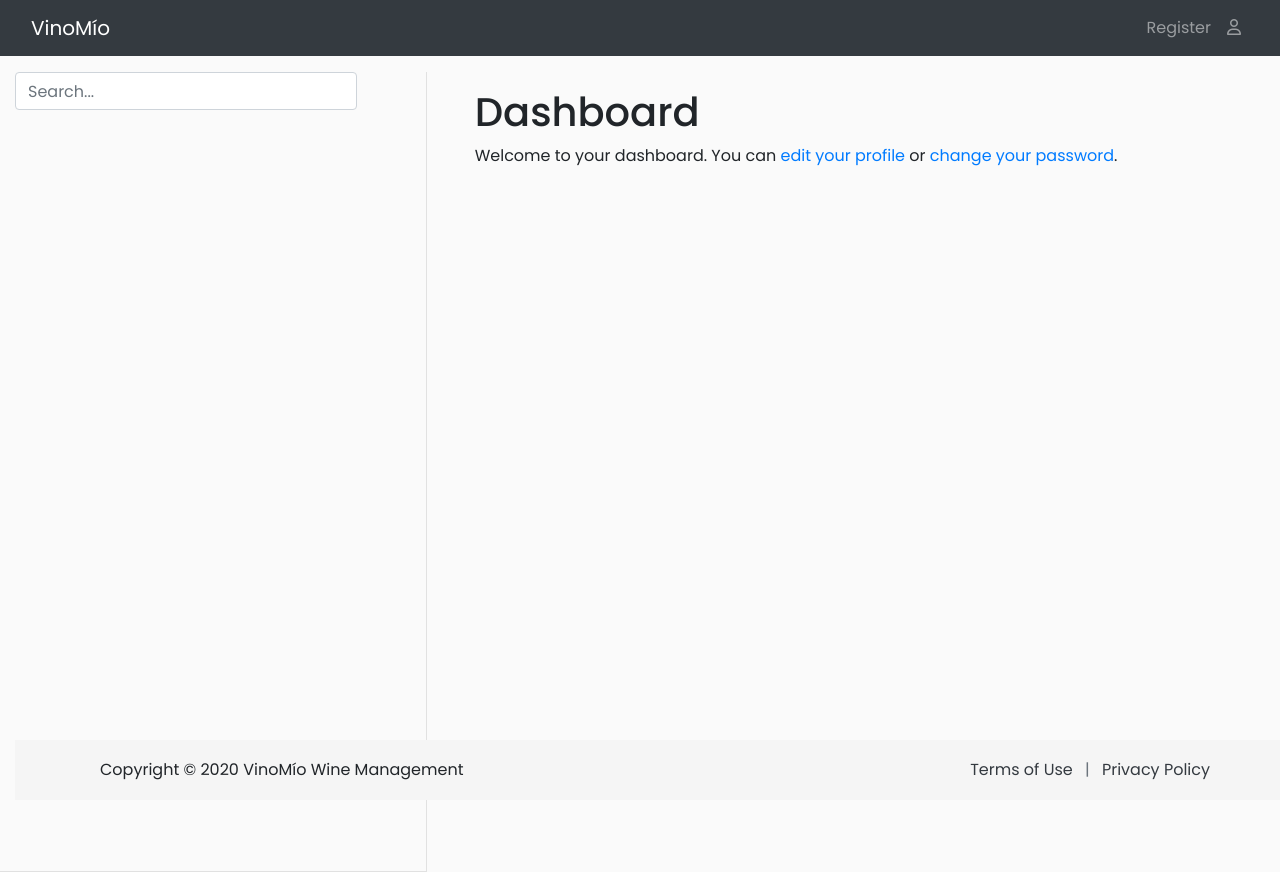
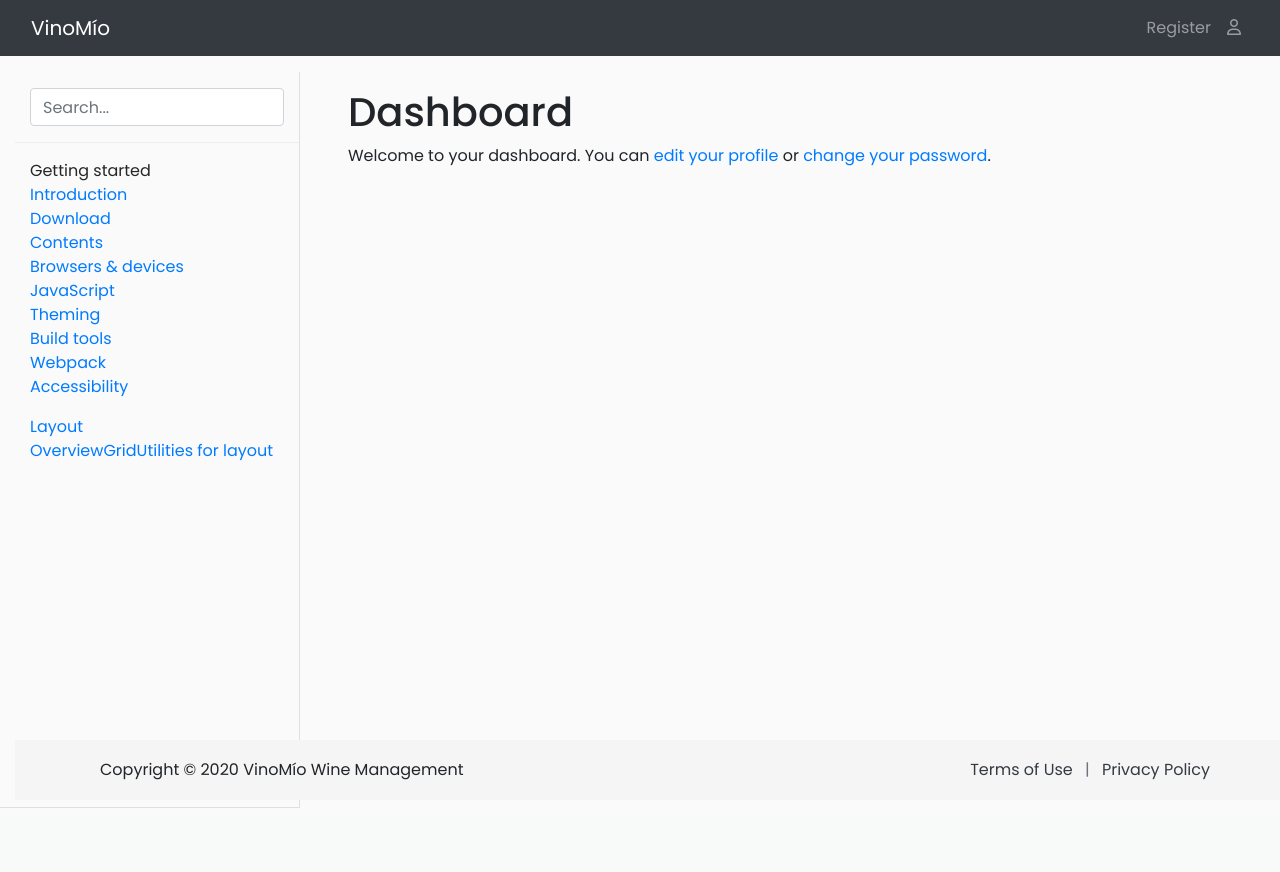
Before and after one commit to cjrisua/reviews, a Django app: template cellar/templates/cellar/dashboard.html in a window 1280 px wide. After the commit the page ends 808 px from the top, so only its background shows below. Run offline with Django 3.2, Linux system fonts and the light colour scheme; the template is opened without the code that fills it, so the values that code supplies are empty; parts of the project's set-up code (start-up, migrations or seed data) failed here and were passed over; some libraries are stand-ins or nearby versions.

Commit message:
more ui changes

```diff
--- a/cellar/templates/base.html
+++ b/cellar/templates/base.html
@@ -7,15 +7,24 @@
         <meta name="viewport" content="width=device-width, initial-scale=1, shrink-to-fit=no">
         <title>Minikahda Wine Cellar</title>
         <link rel="stylesheet" id="fontawesome-css" href="https://stackpath.bootstrapcdn.com/font-awesome/4.7.0/css/font-awesome.min.css?ver=5.4.2" type="text/css" media="all">
-        <link rel="stylesheet" type="text/css" href="{% static 'vendor/css/bootstrap.min.css' %}">
+        <!--<link rel="stylesheet" type="text/css" href="{% static 'vendor/css/bootstrap.min.css' %}">-->
+        <link rel="stylesheet" href="https://cdn.jsdelivr.net/npm/bootstrap@4.5.3/dist/css/bootstrap.min.css" integrity="sha384-TX8t27EcRE3e/ihU7zmQxVncDAy5uIKz4rEkgIXeMed4M0jlfIDPvg6uqKI2xXr2" crossorigin="anonymous">
         <!-- Material Design for Bootstrap -->
-        <link rel="stylesheet" type="text/css" href="{% static 'vendor/css/mdb.min.css' %}">
+        <!--<link rel="stylesheet" type="text/css" href="{% static 'vendor/css/mdb.min.css' %}">-->
         <link rel="stylesheet" type="text/css" href="{% static 'wine/entities.css' %}">
         <link rel="stylesheet" type="text/css" href="{% static 'wine/winecellar.css' %}">
         <!--<link href="{% static "wine/base.css" %}" rel="stylesheet">-->
         <script src="https://kit.fontawesome.com/4b6b3dad85.js" crossorigin="anonymous"></script>
     </head>
     <body>
+      <style>
+
+        @media only screen and (max-width: 400px) {
+            body {
+                background-color: green;
+            }
+        }
+        </style>
       <nav class="navbar navbar-expand-md navbar-dark bg-dark mb-3">
         <div class="container-fluid">
           <a href="#" class="navbar-brand mr-3">VinoMío</a>
@@ -56,7 +65,7 @@
         </div>
       </nav>
       <div class="container-fluid">
-        <div class="row flex-xl-nowrap">
+        <div class="row flex-xl-nowrap bd-main-content">
           <div class="col-md-3 col-xl-4 bd-sidebar">
                   {% block sidenavcontent %}
                   {% endblock %}
@@ -82,15 +91,18 @@
           </div>
       </footer>
       </div>
-      <script src="{% static 'wine/displaCyENT.js' %}"></script>
-      <script src="https://code.jquery.com/jquery-3.1.0.min.js"></script>
+      <!--<script src="{% static 'wine/displaCyENT.js' %}"></script>-->
+      <!-- <script src="https://code.jquery.com/jquery-3.1.0.min.js"></script>
       <script src="https://ajax.googleapis.com/ajax/libs/jquery/3.5.1/jquery.min.js"></script>
       <link rel="stylesheet" href="https://ajax.googleapis.com/ajax/libs/jqueryui/1.12.1/themes/smoothness/jquery-ui.css">
-      <script src="https://ajax.googleapis.com/ajax/libs/jqueryui/1.12.1/jquery-ui.min.js"></script>
-      <script src="https://cdn.jsdelivr.net/npm/popper.js@1.16.1/dist/umd/popper.min.js"></script>
-      <script src="{% static 'vendor/js/bootstrap.min.js' %}"></script>
+      <script src="https://ajax.googleapis.com/ajax/libs/jqueryui/1.12.1/jquery-ui.min.js"></script>-->
+      <!--<script src="{% static 'vendor/js/bootstrap.min.js' %}"></script>  -->
       <!-- Material Design for Bootstrap -->
-      <script src="{% static 'vendor/mdb/js/mdb.min.js' %}"></script>
+      <!--<script src="{% static 'vendor/mdb/js/mdb.min.js' %}"></script>   -->
+      <!-- Option 2: jQuery, Popper.js, and Bootstrap JS-->
+      <script src="https://code.jquery.com/jquery-3.5.1.slim.min.js" integrity="sha384-DfXdz2htPH0lsSSs5nCTpuj/zy4C+OGpamoFVy38MVBnE+IbbVYUew+OrCXaRkfj" crossorigin="anonymous"></script>
+      <script src="https://cdn.jsdelivr.net/npm/popper.js@1.16.1/dist/umd/popper.min.js" integrity="sha384-9/reFTGAW83EW2RDu2S0VKaIzap3H66lZH81PoYlFhbGU+6BZp6G7niu735Sk7lN" crossorigin="anonymous"></script>
+      <script src="https://cdn.jsdelivr.net/npm/bootstrap@4.5.3/dist/js/bootstrap.min.js" integrity="sha384-w1Q4orYjBQndcko6MimVbzY0tgp4pWB4lZ7lr30WKz0vr/aWKhXdBNmNb5D92v7s" crossorigin="anonymous"></script>
       {% block javascript %}{% endblock %}
     </body>
 </html>
--- a/cellar/templates/cellar/dashboard.html
+++ b/cellar/templates/cellar/dashboard.html
@@ -1,14 +1,113 @@
 {% extends "base.html" %}
-{% block title %}Dashboard{% endblock %}
+{% block title %}Dashboard?{% endblock %}
 
 {% block sidenavcontent %}
 <form role="search" class="bd-search d-flex align-items-center">
-  <span class="algolia-autocomplete" style="position: relative; display: inline-block; direction: ltr;"><input type="search" class="form-control ds-input" id="search-input" placeholder="Search..." aria-label="Search for..." autocomplete="off" data-docs-version="4.5" spellcheck="false" role="combobox" aria-autocomplete="list" aria-expanded="false" aria-owns="algolia-autocomplete-listbox-0" dir="auto" style="position: relative; vertical-align: top;"><pre aria-hidden="true" style="position: absolute; visibility: hidden; white-space: pre; font-family: -apple-system, BlinkMacSystemFont, &quot;Segoe UI&quot;, Roboto, &quot;Helvetica Neue&quot;, Arial, &quot;Noto Sans&quot;, sans-serif, &quot;Apple Color Emoji&quot;, &quot;Segoe UI Emoji&quot;, &quot;Segoe UI Symbol&quot;, &quot;Noto Color Emoji&quot;; font-size: 16px; font-style: normal; font-variant-ligatures: normal; font-variant-caps: normal; font-variant-east-asian: normal; font-variant-position: normal; font-weight: normal; word-spacing: 0px; letter-spacing: normal; text-indent: 0px; text-rendering: auto; text-transform: none;"></pre><span class="ds-dropdown-menu" role="listbox" id="algolia-autocomplete-listbox-0" style="position: absolute; top: 100%; z-index: 100; display: none; left: 0px; right: auto;"><div class="ds-dataset-1"></div></span></span>
-  <button class="btn bd-search-docs-toggle d-md-none p-0 ml-3" type="button" data-toggle="collapse" data-target="#bd-docs-nav" aria-controls="bd-docs-nav" aria-expanded="false" aria-label="Toggle docs navigation"><svg xmlns="http://www.w3.org/2000/svg" width="30" height="30" viewBox="0 0 30 30" role="img" focusable="false"><title>Menu</title><path stroke="currentColor" stroke-linecap="round" stroke-miterlimit="10" stroke-width="2" d="M4 7h22M4 15h22M4 23h22"></path></svg></button>
+
+  <span class="algolia-autocomplete" style="position: relative; display: inline-block; direction: ltr;"><input
+      type="search" class="form-control ds-input" id="search-input" placeholder="Search..." aria-label="Search for..."
+      autocomplete="off" data-docs-version="4.5" spellcheck="false" role="combobox" aria-autocomplete="list"
+      aria-expanded="false" aria-owns="algolia-autocomplete-listbox-0" dir="auto"
+      style="position: relative; vertical-align: top;">
+    <pre aria-hidden="true"
+      style="position: absolute; visibility: hidden; white-space: pre; font-family: -apple-system, BlinkMacSystemFont, &quot;Segoe UI&quot;, Roboto, &quot;Helvetica Neue&quot;, Arial, &quot;Noto Sans&quot;, sans-serif, &quot;Apple Color Emoji&quot;, &quot;Segoe UI Emoji&quot;, &quot;Segoe UI Symbol&quot;, &quot;Noto Color Emoji&quot;; font-size: 16px; font-style: normal; font-variant-ligatures: normal; font-variant-caps: normal; font-variant-east-asian: normal; font-variant-position: normal; font-weight: normal; word-spacing: 0px; letter-spacing: normal; text-indent: 0px; text-rendering: auto; text-transform: none;"></pre>
+    <span class="ds-dropdown-menu" role="listbox" id="algolia-autocomplete-listbox-0"
+      style="position: absolute; top: 100%; z-index: 100; display: none; left: 0px; right: auto;">
+      <div class="ds-dataset-1"></div>
+    </span>
+  </span>
+
+  <button class="btn bd-search-docs-toggle d-md-none p-0 ml-3" type="button" data-toggle="collapse"
+    data-target="#bd-docs-nav" aria-controls="bd-docs-nav" aria-expanded="false"
+    aria-label="Toggle docs navigation"><svg xmlns="http://www.w3.org/2000/svg" width="30" height="30"
+      viewBox="0 0 30 30" role="img" focusable="false">
+      <title>Menu</title>
+      <path stroke="currentColor" stroke-linecap="round" stroke-miterlimit="10" stroke-width="2"
+        d="M4 7h22M4 15h22M4 23h22"></path>
+    </svg></button>
 </form>
+<nav class="collapse bd-links" id="bd-docs-nav" aria-label="Main navigation">
+  <div class="bd-toc-item active">
+    <a class="bd-toc-link" href="/docs/4.5/getting-started/introduction/">
+      Getting started
+    </a>
+
+    <ul class="nav bd-sidenav">
+      <li class="active bd-sidenav-active">
+        <a href="/docs/4.5/getting-started/introduction/">
+          Introduction
+        </a>
+      </li>
+      <li>
+        <a href="/docs/4.5/getting-started/download/">
+          Download
+        </a>
+      </li>
+      <li>
+        <a href="/docs/4.5/getting-started/contents/">
+          Contents
+        </a>
+      </li>
+      <li>
+        <a href="/docs/4.5/getting-started/browsers-devices/">
+          Browsers &amp; devices
+        </a>
+      </li>
+      <li>
+        <a href="/docs/4.5/getting-started/javascript/">
+          JavaScript
+        </a>
+      </li>
+      <li>
+        <a href="/docs/4.5/getting-started/theming/">
+          Theming
+        </a>
+      </li>
+      <li>
+        <a href="/docs/4.5/getting-started/build-tools/">
+          Build tools
+        </a>
+      </li>
+      <li>
+        <a href="/docs/4.5/getting-started/webpack/">
+          Webpack
+        </a>
+      </li>
+      <li>
+        <a href="/docs/4.5/getting-started/accessibility/">
+          Accessibility
+        </a>
+      </li>
+    </ul>
+  </div>
+  <div class="bd-toc-item">
+    <a class="bd-toc-link" href="/docs/4.5/layout/overview/">
+      Layout
+    </a>
+
+    <ul class="nav bd-sidenav">
+      <li>
+        <a href="/docs/4.5/layout/overview/">
+          Overview
+        </a>
+      </li>
+      <li>
+        <a href="/docs/4.5/layout/grid/">
+          Grid
+        </a>
+      </li>
+      <li>
+        <a href="/docs/4.5/layout/utilities-for-layout/">
+          Utilities for layout
+        </a>
+      </li>
+    </ul>
+  </div>
+</nav>
 {% endblock %}
 
 {% block content %}
-  <h1>Dashboard</h1>
-  <p>Welcome to your dashboard. You can <a href="{% url "account:edit" %}">edit your profile</a> or <a href="{% url "account:password_change" %}">change your password</a>.</p>
+<h1>Dashboard</h1>
+<p>Welcome to your dashboard. You can <a href="{% url "account:edit" %}">edit your profile</a> or <a
+    href="{% url "account:password_change" %}">change your password</a>.</p>
 {% endblock %}
--- a/static/wine/entities.css
+++ b/static/wine/entities.css
@@ -1,5 +1,5 @@
 .sidenav {
-  height: 100%;
+  /*height: 100%;*/
   width: 160px;
   position: fixed;
   z-index: 1;
@@ -26,29 +26,85 @@
   margin-left: 160px; /* Same as the width of the sidenav */
   font-size: 28px; /* Increased text to enable scrolling */
   padding: 0px 10px;
-  height: 100%;
+  /*height: 100%;*/
 }
-
+/*
 @media screen and (max-height:450px) {
   .sidenav {padding-top: 15px;}
   .sidenav a {font-size: 18px;}
 }
+*/
+
 .bd-sidebar {
-  //background-color: #f5f2f9;
   border-bottom: 1px solid rgba(0, 0, 0, .1);
   border-right: 1px solid rgba(0, 0, 0, .1);
-  @include media-breakpoint-up(md) {
+  max-width: 300px;
+  position: sticky;
+  top: 4rem;
+  /*z-index: 1000;*/
+  /*height: calc(100vh - 4rem);*/
+  /*@include media-breakpoint-up(md) {
     @supports (position: sticky) {
       position: sticky;
       top: 4rem;
       z-index: 1000;
       height: subtract(100vh, 4rem);
+    }*/
+    border-right: 1px solid rgba(0, 0, 0, .1);
+}
+@media (min-width: 768px) {
+  .bd-sidebar {
+    height: calc(100vh - 4rem);
+  }
+}
+.bd-search {
+    position: relative;
+    padding: 1rem 15px;
+    margin-right: -15px;
+    /*margin-left: -15px;*/
+    border-bottom: 1px solid rgba(0,0,0,.05);
+    @media(xl) {
+      flex: 0 1 520px;
+  }
+}
+.bd-toc-item {
+  &.active {
+    margin-bottom: 1rem;
+
+    &:not(:first-child) {
+      margin-top: 1rem;
     }
-    border-right: 1px solid rgba(0, 0, 0, .1);
+
+    > .bd-toc-link {
+      color: rgba(0, 0, 0, .85);
+
+      &:hover {
+        background-color: transparent;
+      }
+    }
+
+    > .bd-sidenav {
+      display: block;
+    }
   }
+}
 
-  @include media-breakpoint-up(xl) {
-    flex: 0 1 320px;
+.bd-links {
+  padding-top: 1rem;
+  padding-bottom: 1rem;
+  margin-right: -15px;
+  margin-left:15px;
+}
+@media (min-width: 768px) {
+  .bd-links{
+    display: block !important;
+  }
+  @supports (position: sticky) {
+    .bd-links{
+      max-height: subtract(100vh, 9rem);
+      overflow-y: auto;
+      display: block !important;
+    }
   }
 }
 
@@ -56,7 +112,7 @@ html {
     font-size: 1rem;
     height: 100%;
   }
-
+  /*
   @include media-breakpoint-up(sm) {
     html {
       font-size: 1.2rem;
@@ -73,7 +129,7 @@ html {
     html {
       font-size: 1.6rem;
     }
-  }
+  }*/
 .ui-menu-item{
   font-family:  'Poppins', sans-serif;
 }
--- a/static/wine/winecellar.css
+++ b/static/wine/winecellar.css
@@ -1,11 +1,17 @@
 @import "https://fonts.googleapis.com/css?family=Poppins:300,400,500,600,700";
-div{
-  height: 100%;
+
+
+
+div.container-fluid{
+  /*height: 100%;*/
+}
+div.bd-main-content{
+  /*height: 100%;*/
 }
 body {
     font-family: 'Poppins', sans-serif;
     background: #fafafa;
-    height: 100%;
+    /*height: 100%;*/
   }
 .fa-check-circle{
   color: green;
@@ -78,6 +84,7 @@ footer > .container {
     z-index: 100; /* Behind the navbar */
     padding: 75px 0; /* Height of navbar */
     box-shadow: inset -1px 0 0 rgba(0, 0, 0, .1);
+
   }
 
   .sidebar-sticky {
```
